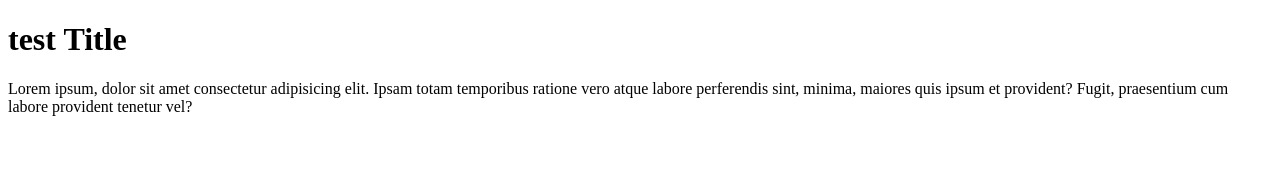
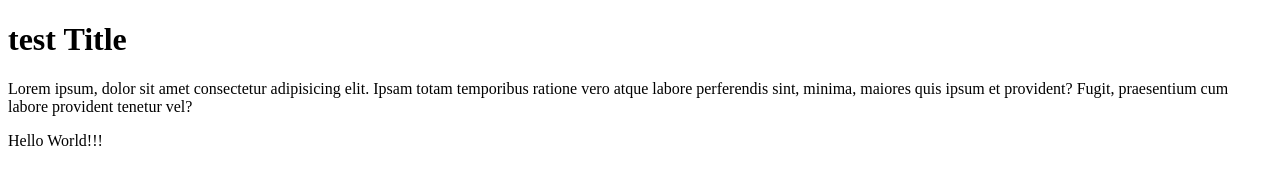
Before and after one commit to boltyukov/project-, a plain HTML site: page index.html in a window 1280 px wide. Drawn offline with Linux system fonts and the light colour scheme.

Commit message:
change index file

```diff
--- a/index.html
+++ b/index.html
@@ -14,6 +14,7 @@
         quis ipsum et provident? Fugit, praesentium cum labore provident tenetur
         vel?
       </p>
+      <p>Hello World!!!</p>
     </div>
   </body>
 </html>
```
